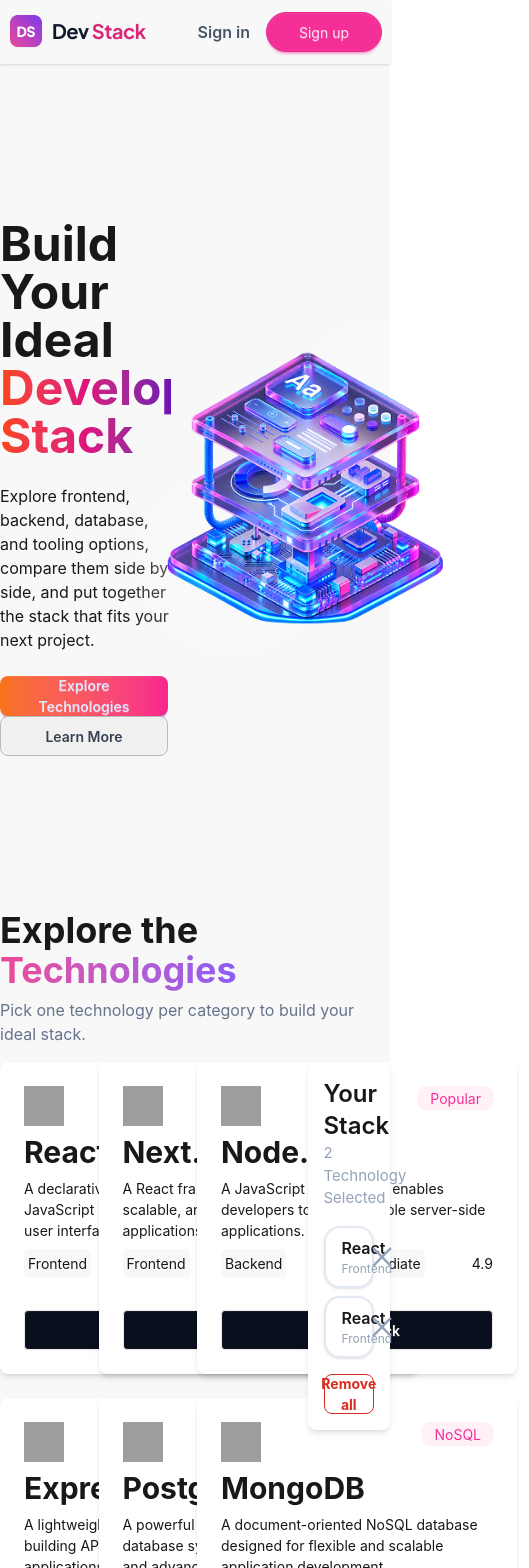
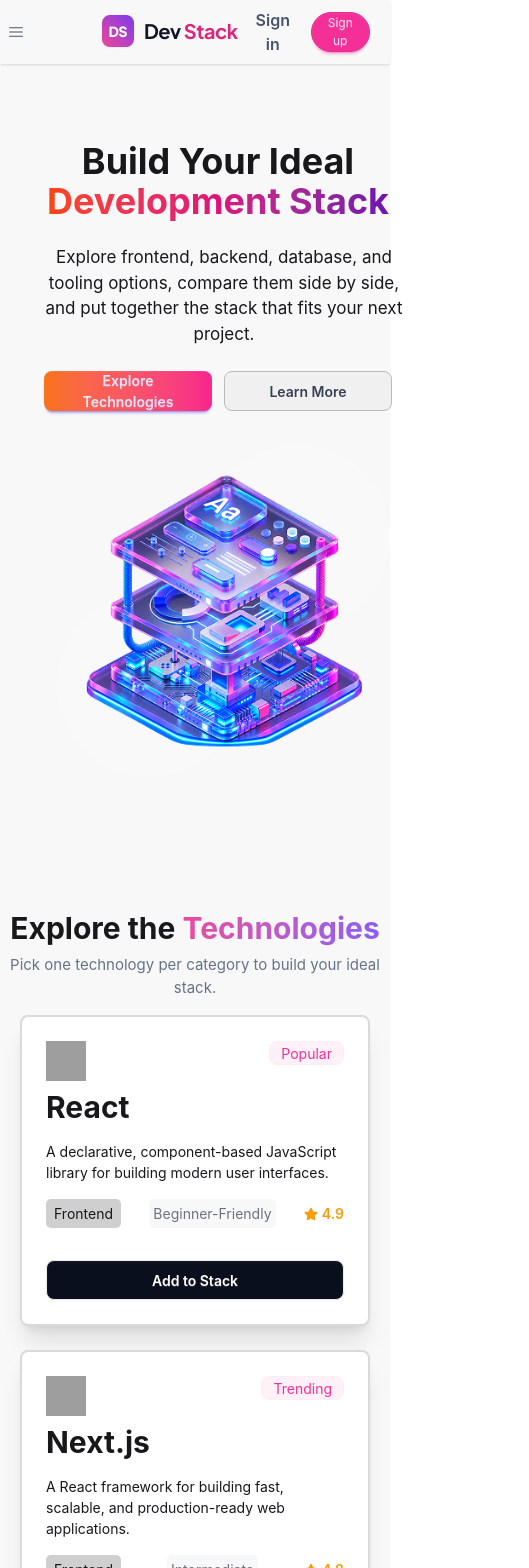
Before and after one commit to mrfizz17/Course-Stack-Project, a React (Vite) app: page / in a window 390 px wide. Shown: the top 1568 px of the page, 529 px wide, since content can reach past the window. Built offline with nearby package versions, Linux system fonts and the light colour scheme; grey boxes are pictures that could not be loaded.

Commit message:
Make ui responsive all section together

```diff
--- a/src/component/Footer.tsx
+++ b/src/component/Footer.tsx
@@ -1,14 +1,15 @@
 import React from "react";
-import Logo from '../assets/logo-text.png';
+import Logo from "../assets/logo-text.png";
 
 const Footer = () => {
   return (
     <div className="container mx-auto justify-between">
-      <footer className="footer sm:footer-horizontal bg-base-200 gap-20 text-base-content p-10 grid grid-cols-5 justify-between">
-        <nav className="col-span-3 w-3/4">
-          <img src={Logo} alt="" />
-          <p className="text-[#64748B]">
-            Curated tools, technologies, and resources for developers building modern software.
+      <footer className="footer sm:footer-horizontal bg-base-200 gap-20 text-base-content p-10 grid md:grid-cols-5 justify-between md:p-0">
+        <nav className="col-span-3 w-3/4 flex flex-col mx-auto justify-center items-center  md:justify-start md:items-start md:mx-0">
+          <img src={Logo} alt="" className="text-center md:text-left" />
+          <p className="text-[#64748B] text-center md:text-left">
+            Curated tools, technologies, and resources for developers building
+            modern software.
           </p>
 
           <div className="space-x-4 text-[15px] font-bold text-[#64748B]">
@@ -16,32 +17,36 @@ const Footer = () => {
             <a className="cursor-pointer">Twitter</a>
             <a className="cursor-pointer">Linkedin</a>
           </div>
+        </nav>
+        <nav className="text-[#64748B] font-semibold hidden md:block">
+          <h6 className="footer-title text-black opacity-100 ">Product</h6>
 
-        </nav>
-        <nav className="text-[#64748B] font-semibold">
-          <h6 className="footer-title text-black opacity-100 ">Product</h6>
+          <div className="flex flex-col">
             <a className="link link-hover">Home</a>
             <a className="link link-hover">Technology</a>
             <a className="link link-hover">Projects</a>
+          </div>
         </nav>
-        <nav className="text-[#64748B] font-semibold">
+        <nav className="text-[#64748B] font-semibold hidden md:block">
           <h6 className="footer-title  text-black opacity-100">Company</h6>
+          <div className="flex flex-col">
             <a className="link link-hover">About</a>
             <a className="link link-hover">Contact</a>
             <a className="link link-hover">Careers</a>
+          </div>
         </nav>
-        <nav className="text-[#64748B] font-semibold">
+        <nav className="text-[#64748B] font-semibold hidden md:block">
           <h6 className="footer-title  text-black opacity-100">Legal</h6>
+          <div className="flex flex-col">
             <a className="link link-hover">Privacy policy</a>
             <a className="link link-hover">Terms of use</a>
+          </div>
         </nav>
-
       </footer>
 
-      <div className="divider"></div>
+      <div className="md:divider"></div>
 
-      <footer className="footer bg-base-200 text-[#64748B] border-base-300 border-t px-10 py-4 mb-6 flex justify-between">
-
+      <footer className="footer bg-base-200 text-[#64748B] border-base-300 border-t px-10 py-4 mb-6 flex justify-between md:flex-row md:px-0 md:py-0">
         <p>© 2026 Dev Stack .All right reserved</p>
 
         <div className="flex gap-4 font-semibold">
--- a/src/component/Hero.tsx
+++ b/src/component/Hero.tsx
@@ -2,29 +2,31 @@ import HeroLogo from "../assets/banner-stack.png";
 
 const Hero = () => {
   return (
-    <div className="hero min-h-screen container mx-auto ">
-      <div className="hero-content grid grid-cols-2 gap-12 p-0">
-        <div className="">
-          <h1 className="text-5xl font-bold">
-            Build Your Ideal <br />
-            <p className="bg-linear-to-r from-[#fc450d] via-[#dd127b] to-purple-800 bg-clip-text text-transparent">
-              Development Stack
+    <div className="hero min-h-screen container md:mx-auto">
+      <div className="hero-content grid md:grid-cols-2 md:gap-12  max-w-[460px] p-0 md:max-w-full">
+        <div className="flex flex-col justify-center items-center md:grid md:justify-start md:items-start">
+          <h1 className="text-4xl font-bold mr-3 md:mr-0">
+            Build Your Ideal <br /></h1>
+            <p className="text-4xl mr-3 md:mr-0 font-bold bg-linear-to-r from-[#fc450d] via-[#dd127b] to-purple-800 bg-clip-text text-transparent">Development Stack
             </p>
-          </h1>
-          <p className="py-6">
+
+          <p className="py-6 text-[17px] mr-10 ml-10 text-center md:mr-0 md:ml-0 md:text-left">
             Explore frontend, backend, database, and tooling options,
             compare them side by side, and put together the stack that fits your
             next project.
           </p>
-          <button className="btn btn-primary mr-3 w-42 rounded-lg bg-linear-to-r from-[#F97316] to-[#f8248e] border-0">Explore Technologies</button>
-          <button className="btn w-42 bg-[#f0f0f0] border rounded-lg border-[#bbbaba] text-[#374151] ">Learn More</button>
+          <div className="mr-3 md:mr-0">
+            <button className="btn btn-primary mr-3 w-42 rounded-lg bg-linear-to-r from-[#F97316] to-[#f8248e] border-0">Explore Technologies</button>
+            <button className="btn w-42 bg-[#f0f0f0] border rounded-lg border-[#bbbaba] text-[#374151] ">Learn More</button>
+          </div>
+
         </div>
 
         <div className=" flex justify-center">
           <img
             alt="Tailwind CSS hero component"
             src={HeroLogo}
-            className="max-w-md rounded-lg"
+            className="max-w-md rounded-lg -mt-10 md:-mt-0"
           />
         </div>
       </div>
--- a/src/component/Nav.tsx
+++ b/src/component/Nav.tsx
@@ -1,15 +1,21 @@
 import Logo from '../assets/logo-text.png';
-
+import { RxHamburgerMenu } from "react-icons/rx";
 const Nav = () => {
   return (
     <div className="bg-base-200 text-[#475569] shadow-sm mb-0.5">
-      <div className="navbar bg-base-200 container mx-auto">
-        <div className="navbar-start">
+      <div className="navbar bg-base-200 container mx-auto gap-3 ">
+
+        <div className='md:hidden mr-4'>
+          <RxHamburgerMenu />
+        </div>
+
+
+        <div className="navbar-center ml-12 flex md:navbar-start md:w-1/4 md:ml-0">
            <img src={Logo} alt="" />
 
         </div>
-        <div className="navbar-center hidden lg:flex">
-          <ul className="flex gap-5 px-1 text-[15px] cursor-pointer font-semibold ">
+        <div className="navbar navbar-center hidden md:flex md:w-2/4 ">
+          <ul className="flex gap-5 px-1 text-[15px] cursor-pointer font-semibold md:mx-auto">
             <li className="text-[#DB2777]">
               <a>Home</a>
             </li>
@@ -27,9 +33,9 @@ const Nav = () => {
             </li>
           </ul>
         </div>
-        <div className="navbar-end flex gap-4 items-center">
+        <div className="navbar-end flex gap-4 items-center mr-3 md:w-1/4 md:mr-0">
           <button className="text-13px font-semibold cursor-pointer">Sign in</button>
-          <button className="btn  cursor-pointer btn-secondary rounded-4xl text-center flex items-center justify-center px-8 font-normal">Sign up</button>
+          <button className="btn w-1/2 text-[12px] cursor-pointer btn-secondary rounded-4xl text-center flex items-center justify-center px-4 font-normal">Sign up</button>
         </div>
       </div>
     </div>
--- a/src/component/TechnologieCard/SelectCard.tsx
+++ b/src/component/TechnologieCard/SelectCard.tsx
@@ -1,19 +1,30 @@
-import React from "react";
+//select-------card
+
+
+
+import React, { type Dispatch, type SetStateAction } from "react";
 
 import reactLogo from "../../assets/react.svg";
+import { FaStar } from "react-icons/fa";
 import type { technologyMainType } from "../../types/mainType";
 
 interface IpropsType {
   technologies: technologyMainType[];
 }
 
-const SelectCard = ({ technologies }: IpropsType) => {
+const SelectCard = ({ technologies} :IpropsType) => {
+
+
+
+
+
+
   return (
-    <div className=" grid grid-cols-3 gap-2 items-stretch">
+    <div className=" grid md:grid-cols-3 gap-2 items-stretch">
       {technologies.map((technology) => {
         return (
           <div className="mt-4" key={technology.id}>
-            <div className="card w-80 bg-base-100 shadow-md h-full">
+            <div className="card w-full bg-base-100 shadow-xl h-full border-2 border-[#dadada]">
               <div className="card-body">
                 <div className="flex justify-between ">
                   <img src={technology.icon} alt="" className="w-10 h-10" />
@@ -22,21 +33,25 @@ const SelectCard = ({ technologies }: IpropsType) => {
                   </span>
                 </div>
 
-                <h2 className="text-3xl font-bold">{technology.name}</h2>
+                <h2 className="text-3xl font-bold  mb-2">{technology.name}</h2>
 
                 <p>
                   {technology.description}
                 </p>
 
-                <ul className="flex  gap-1 justify-between items-center mt-auto">
-                  <li className="bg-base-200 p-1 rounded-[5px]">{technology.category}</li>
-                  <li className="bg-base-200 p-1 rounded-[5px]">
+                <ul className="flex  gap-1 justify-between items-center mt-2">
+                  <li className="bg-[#cfcfcf] px-2 py-1 rounded-[5px]">{technology.category}</li>
+                  <li className="text-[#6B7280] bg-base-200 p-1 rounded-[5px]">
                     {technology.difficulty}
                   </li>
-                  <li>{technology.rating}</li>
+                  <li className="text-[#F59E0B] font-semibold flex items-center gap-1"><FaStar />{technology.rating}</li>
                 </ul>
                 <div className="mt-6">
-                  <button className="btn bg-[#0A0F1D] btn-block text-white">
+                  <button className="btn bg-[#0A0F1D] btn-block text-white rounded-[8px]"
+
+
+
+                  >
                     Add to Stack
                   </button>
                 </div>
--- a/src/component/TechnologieCard/SelectedCard.tsx
+++ b/src/component/TechnologieCard/SelectedCard.tsx
@@ -1,32 +1,33 @@
-import React from "react";
+//selected---------card
 import { RxCross2 } from "react-icons/rx";
 import reactLogo from "../../assets/react.svg";
+
+
 const SelectedCard = () => {
+
     return (
-    <div className="mt-4 card bg-base-100 shadow-md p-4">
+      <>
+
+
+
+            <div className="mt-4 card bg-base-100 shadow-2xl border-2 border-[#dadada] p-4 rounded-2xl">
             <p className="text-2xl font-semibold">Your Stack</p>
-      <p className="text-[15px] text-[#94A3B8] mb-2 ">2 Technology Selected</p>
+            <p className="text-[15px] text-[#94A3B8] mb-2 ">
+              2 Technology Selected
+            </p>
 
             <div className="mb-4">
               <div className="mt-2 grid grid-cols-5 gap-2 items-center shadow-sm p-2 border-2 border-[#E2E8F0] rounded-2xl">
                 <img src={reactLogo} alt="" className="col-span-1" />
                 <div className="col-span-3">
                   <p className="font-semibold text-1xl">React</p>
-            <p className="text-[#94A3B8] text-[12px]">Frontend</p>
+                  <p className="text-[#94A3B8] text-[12px]">Fronend</p>
                 </div>
 
                 <RxCross2 className="col-span-1 w-8 h-8 text-[#94A3B8] cursor-pointer" />
               </div>
 
-        <div className="mt-2 grid grid-cols-5 gap-2 items-center shadow-sm p-2 border-2 border-[#E2E8F0] rounded-2xl">
-          <img src={reactLogo} alt="" className="col-span-1" />
-          <div className="col-span-3">
-            <p className="font-semibold text-1xl">React</p>
-            <p className="text-[#94A3B8] text-[12px]">Frontend</p>
-          </div>
 
-          <RxCross2 className="col-span-1 w-8 h-8 text-[#94A3B8] cursor-pointer" />
-        </div>
             </div>
 
             <button className="btn bg-base-200 !bg-transparent border border-[#D82C20] text-[#D82C20] font-bold text-1xl rounded-[8px]">
@@ -34,7 +35,13 @@ const SelectedCard = () => {
               Remove all
             </button>
           </div>
+
+
+
+
+      </>
     );
-};
+  }
+
 
 export default SelectedCard;
--- a/src/component/Technologies.tsx
+++ b/src/component/Technologies.tsx
@@ -1,4 +1,4 @@
-import { use } from "react";
+import { use, useState } from "react";
 import SelectCard from "./TechnologieCard/SelectCard";
 import type { technologyMainType } from "../types/mainType";
 import SelectedCard from "./TechnologieCard/SelectedCard";
@@ -13,23 +13,25 @@ const Technologies = ({promiseData}:propsType) => {
 
   console.log(technologies)
 
+  const [selectedTechnology , setSelectedTechnology] = useState<technologyMainType[]>([]);
+
   return (
     <div className="container mx-auto mb-15 ">
-      <h1 className="font-bold text-4xl">Explore the
+      <h1 className="font-bold text-3xl text-center md:text-4xl md:text-left">Explore the
         <span className="bg-linear-to-r from-[#EC4899] to-[#8B5CF6] bg-clip-text text-transparent"> Technologies
         </span>
       </h1>
-      <p className=" text-1xl text-[#64748B] mt-2">
+      <p className=" text-[15px] text-center text-[#64748B] mt-2 md:text-left">
         Pick one technology per category to build your ideal stack.
       </p>
 
-      <div className="grid grid-cols-4 gap-5">
-        <div className="col-span-3">
-          <SelectCard technologies={technologies}/>
+      <div className="grid md:grid-cols-4 gap-5 mr-5 ml-5 md:mr-0 md:ml-0">
+        <div className="md:col-span-3">
+          <SelectCard technologies={technologies} setSelectedTechnology={setSelectedTechnology} selectedTechnology={selectedTechnology}/>
 
         </div>
         <div className="col-span-1">
-          <SelectedCard />
+          <SelectedCard setSelectedTechnology={setSelectedTechnology} selectedTechnology={selectedTechnology}/>
 
         </div>
       </div>
```
Lines whose indentation alone changed are shown as unchanged.
